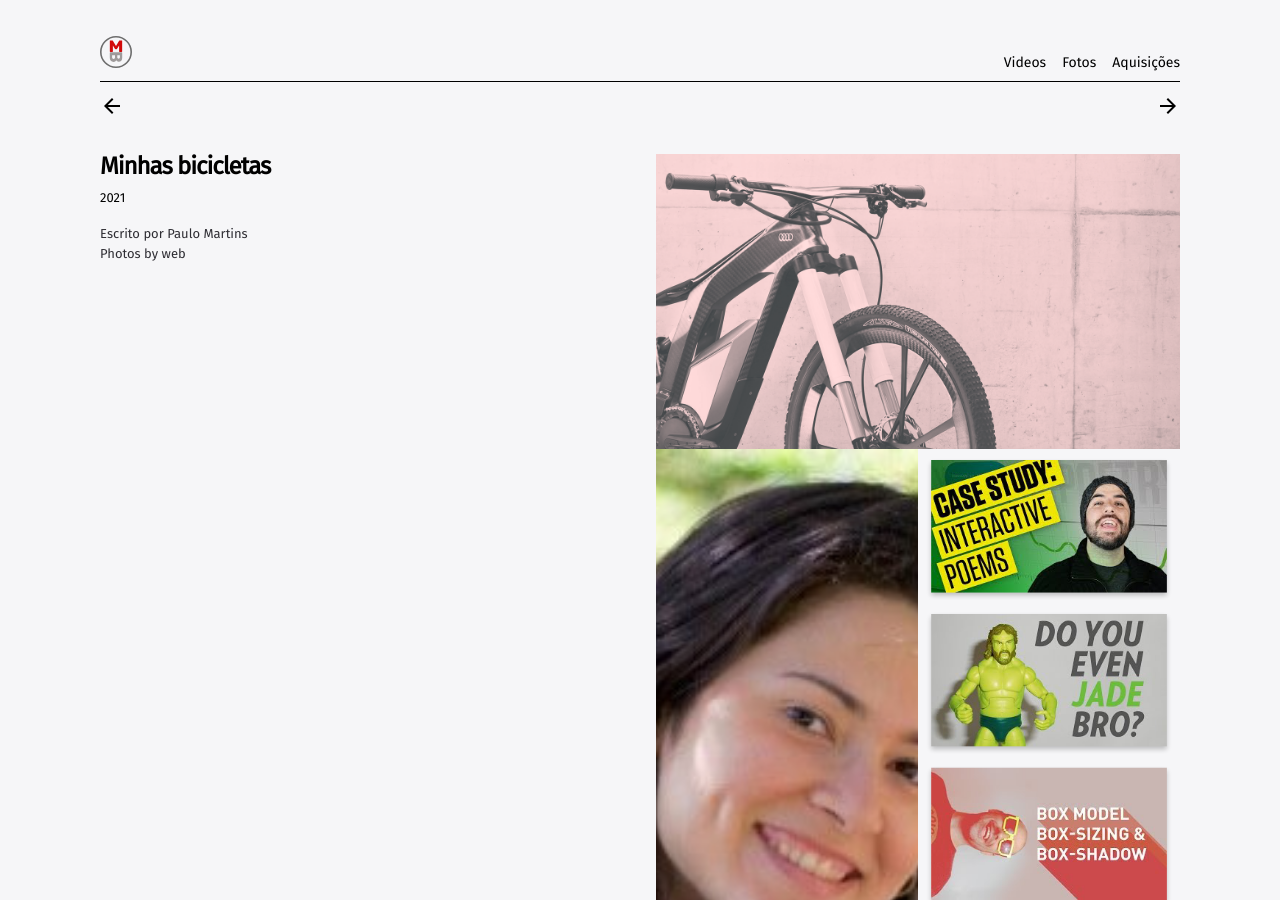
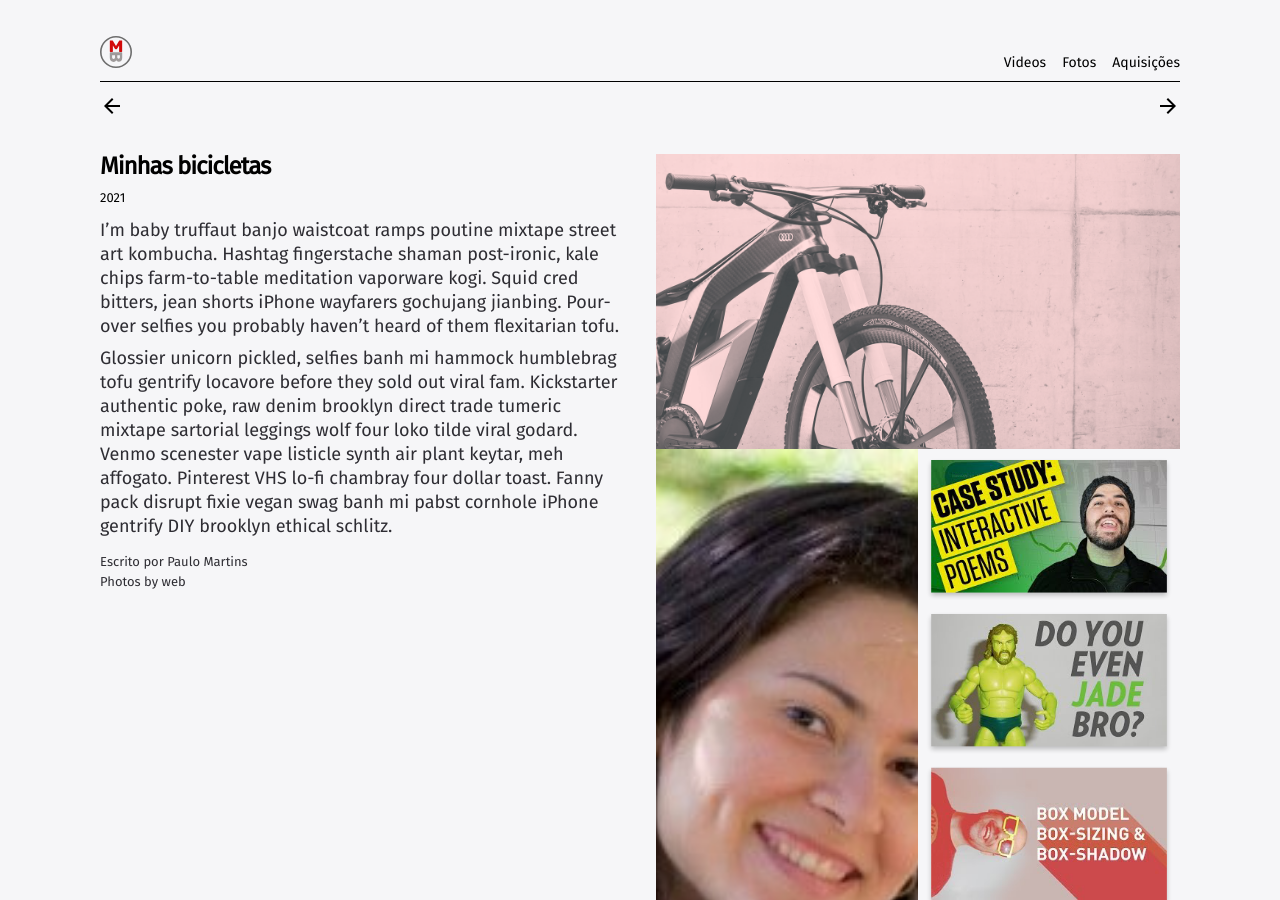
Before and after one commit to MartinsBros/martinsbros.github.io, a Jekyll site: the page built from _articles/minhas-bicicletas.md, in a window 1280 px wide and 900 px high. Built offline with Jekyll 4.4.1, drawn with Linux system fonts in a browser that asks for light colours.

Commit message:
Update from Forestry.io paulo.martins@martinsbros.com updated _articles/minhas-bicicletas.md

```diff
--- a/_articles/minhas-bicicletas.md
+++ b/_articles/minhas-bicicletas.md
@@ -22,3 +22,7 @@
 - "/assets/img/gt_sts.jpg"
 
 ---
+I'm baby truffaut banjo waistcoat ramps poutine mixtape street art kombucha. Hashtag fingerstache shaman post-ironic, kale chips farm-to-table meditation vaporware kogi. Squid cred bitters, jean shorts iPhone wayfarers gochujang jianbing. Pour-over selfies you probably haven't heard of them flexitarian tofu.
+
+
+ Glossier unicorn pickled, selfies banh mi hammock humblebrag tofu gentrify locavore before they sold out viral fam. Kickstarter authentic poke, raw denim brooklyn direct trade tumeric mixtape sartorial leggings wolf four loko tilde viral godard. Venmo scenester vape listicle synth air plant keytar, meh affogato. Pinterest VHS lo-fi chambray four dollar toast. Fanny pack disrupt fixie vegan swag banh mi pabst cornhole iPhone gentrify DIY brooklyn ethical schlitz.
```
Also changed, not shown: other parts of _articles/minhas-bicicletas.md (+1 -1 lines).
